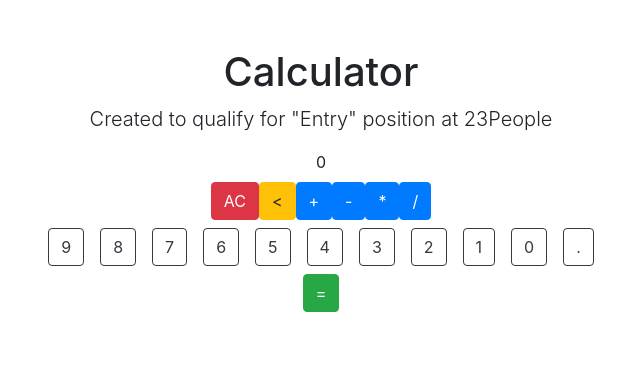
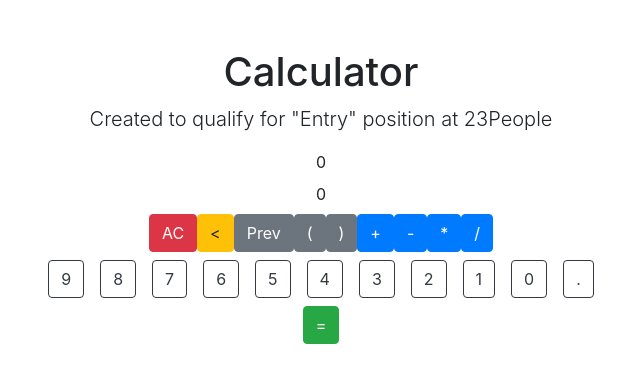
Before and after one commit to Rementeria/React-calculator, a React (Create React App) app: page / in a window 1280 px wide. Shown: the top 382 px of the page, without its empty margins (319-959 px from the left). Built offline with nearby package versions, Linux system fonts and the light colour scheme.

Commit message:
updated with parenthesis, Ans and subPanel

```diff
--- a/src/components/Calculator.js
+++ b/src/components/Calculator.js
@@ -7,6 +7,12 @@ import "./Calculator.css";
 
 function Calculator({ initialValue }) {
   const [panel, setPanel] = useState(initialValue);
+  const [subPanel, setSubPanel] = useState("0");
+  //https://stackoverflow.com/questions/32311081/check-for-special-characters-in-string
+  //regex taken from this site
+  let format = /[*+-/()]+/;
+  let format2 = /[()]+/;
+
   useEffect(() => {
     if (initialValue === "") {
       setPanel("0");
@@ -34,37 +40,77 @@ function Calculator({ initialValue }) {
   };
 
   const arithmeticCheck = (e) => {
-    //https://stackoverflow.com/questions/32311081/check-for-special-characters-in-string
-    //regex taken from this site
-    let format = /[*+-/]+/;
     format.test(panel[panel.length - 1])
       ? setPanel(panel.slice(0, -1) + e)
       : setPanel(panel + e);
+    if (format2.test(panel[panel.length - 1])) {
+      setPanel(panel + e);
+    }
+  };
+  const parenthesis = (e) => {
+    panel === "" || panel === "0" ? setPanel(e) : setPanel(panel + e);
   };
 
   return (
     <div className="container center-text">
+      <div>{subPanel}</div>
       <div className="display-panel my-2">
         <DisplayPanel Panel={panel} />
       </div>
       <div className="operations my-2">
         <button
           className="btn btn-danger"
+          value={initialValue}
           onClick={(e) => {
-            setPanel(e.target.value);
+            initialValue === "0" || initialValue === ""
+              ? setPanel("0")
+              : setPanel(e.target.value);
+            setSubPanel("0");
           }}
-          value={"0"}
         >
           AC
         </button>
         <button
           className="btn btn-warning"
-          onClick={(e) => {
-            panel.length > 1 ? setPanel(panel.slice(0, -1)) : setPanel("0");
+          onClick={() => {
+            if (panel.length > 1) {
+              setPanel(panel.slice(0, -1));
+            } else if (panel.length <= 1 && initialValue === "") {
+              setPanel("0");
+            } else if (panel.length <= 1 && initialValue !== "") {
+              setPanel(initialValue);
+            }
           }}
-          value={""}
         >
           &#60;
+        </button>
+        <button
+          className="btn btn-secondary"
+          onClick={() => {
+            subPanel === "0"
+              ? setPanel(panel)
+              : setPanel(subPanel.slice(0, -2));
+          }}
+        >
+          Prev
+        </button>
+        <button
+          className="btn btn-secondary"
+          value="("
+          onClick={(e) => {
+            parenthesis(e.target.value);
+          }}
+        >
+          (
+        </button>
+        <button
+          className="btn btn-secondary"
+          value=")"
+          onClick={(e) => {
+            parenthesis(e.target.value);
+          }}
+        >
+          )
         </button>
         <button
           className="btn btn-primary"
@@ -111,7 +157,6 @@ function Calculator({ initialValue }) {
         <button
           className="btn btn-outline-dark mx-2"
           onClick={(e) =>
-            // setPanel(panel + e.target.value)
             panel === initialValue
               ? setPanel(e.target.value)
               : setPanel(panel + e.target.value)
@@ -125,18 +170,13 @@ function Calculator({ initialValue }) {
       <div className="result">
         <button
           className="btn btn-success"
-          //https://stackoverflow.com/questions/6479236/calculate-string-value-in-javascript-not-using-eval
-          onClick={(e) => {
-            // try {
-            //   setPanel(
-            //     eval(panel).length > 3 && eval(panel).includes(".")
-            //       ? String(eval(panel))
-            //       : String(eval(panel))
-            //   );
-            // } catch (err) {
-            //   setPanel("Error, please press AC");
-            // }
-            setPanel(math.evaluate(panel));
+          onClick={() => {
+            try {
+              setSubPanel(panel + " =");
+              setPanel(math.evaluate(panel));
+            } catch (err) {
+              setPanel("Error, please press AC");
+            }
           }}
           value="="
         >
```
